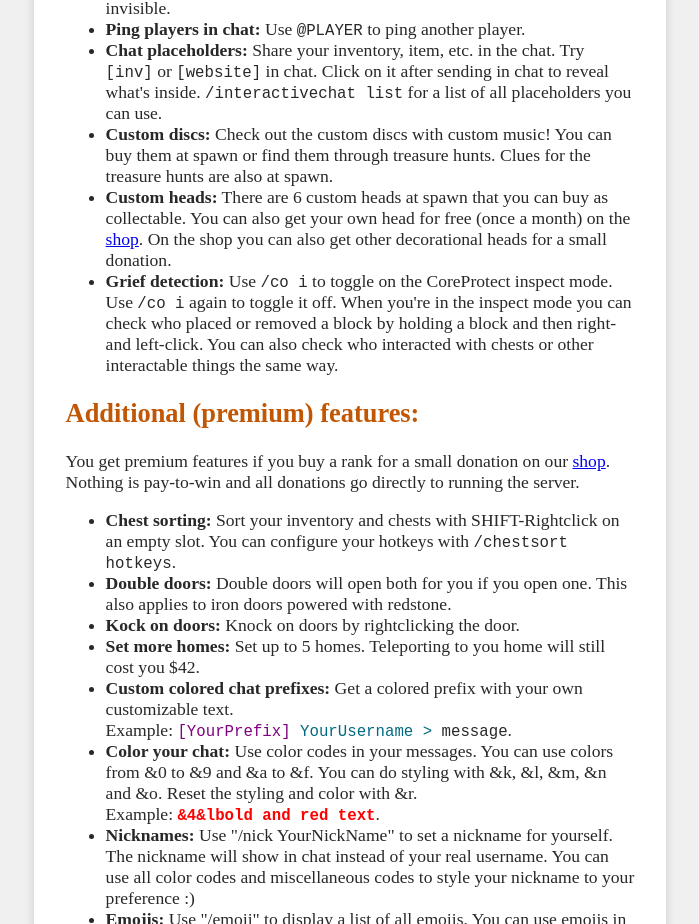
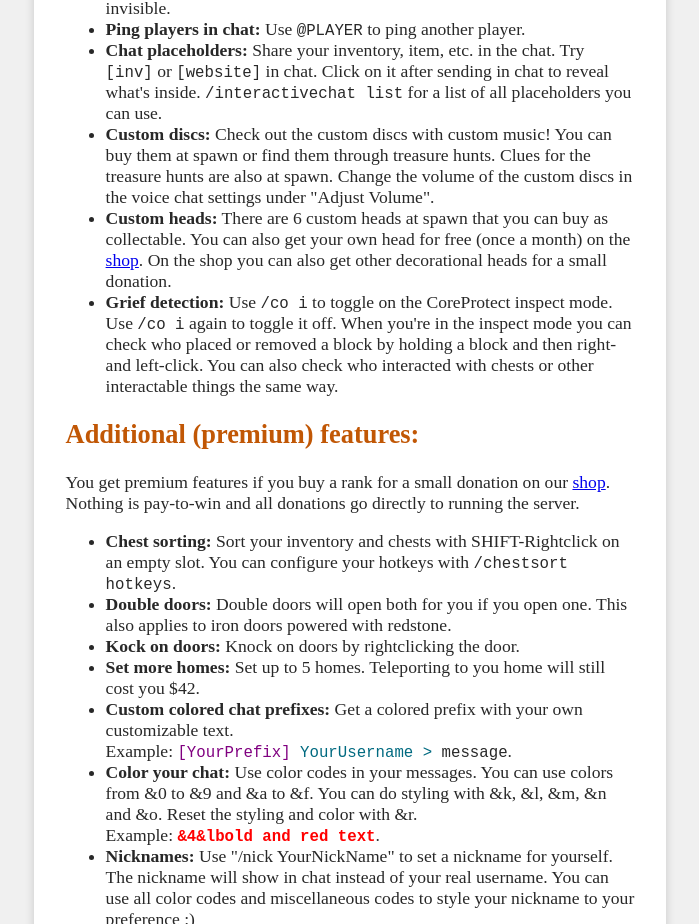
Before and after one commit to aleabodo/survival-pi-website, a plain HTML site: page index.html in a window 1280 px wide. Shown: the part 5864-6788 px from the top of the page, without its empty margins (290-989 px from the left). Drawn offline with nearby package versions, Linux system fonts and the light colour scheme; no server answers.

Commit message:
added info on how to change volume of custom discs

```diff
--- a/index.html
+++ b/index.html
@@ -272,7 +272,7 @@
 					<li><b>Invisible item frames:</b> Sneak and right-click an item frame to make it invisible.</li>
 					<li><b>Ping players in chat:</b> Use <code>@PLAYER</code> to ping another player.</li>
 					<li><b>Chat placeholders:</b> Share your inventory, item, etc. in the chat. Try <code>[inv]</code> or <code>[website]</code> in chat. Click on it after sending in chat to reveal what's inside. <code>/interactivechat list</code> for a list of all placeholders you can use.</li>
-					<li><b>Custom discs:</b> Check out the custom discs with custom music! You can buy them at spawn or find them through treasure hunts. Clues for the treasure hunts are also at spawn.</li>
+					<li><b>Custom discs:</b> Check out the custom discs with custom music! You can buy them at spawn or find them through treasure hunts. Clues for the treasure hunts are also at spawn. Change the volume of the custom discs in the voice chat settings under "Adjust Volume".</li>
 					<li><b>Custom heads:</b> There are 6 custom heads at spawn that you can buy as collectable. You can also get your own head for free (once a month) on the <a href="https://survival-pi.tebex.io" target="_blank">shop</a>. On the shop you can also get other decorational heads for a small donation.</li>
 					<li><b>Grief detection:</b> Use <code>/co i</code> to toggle on the CoreProtect inspect mode. Use <code>/co i</code> again to toggle it off. When you're in the inspect mode you can check who placed or removed a block by holding a block and then right- and left-click. You can also check who interacted with chests or other interactable things the same way.</li>
 				</ul>
```
